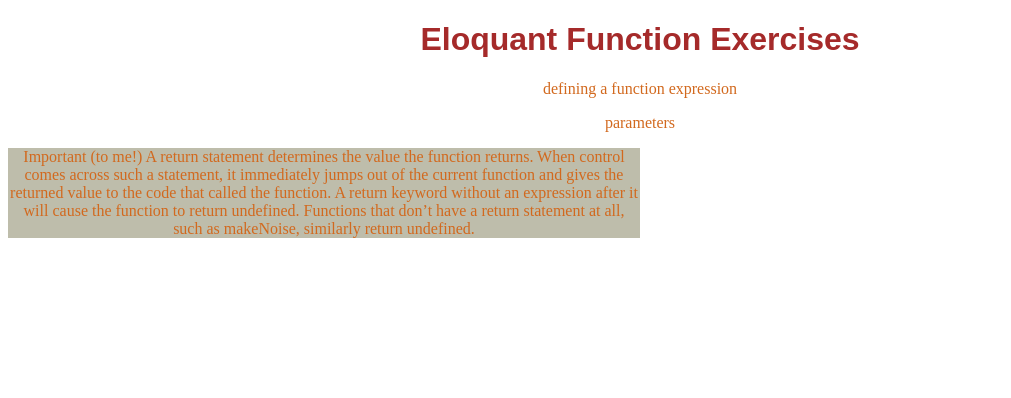
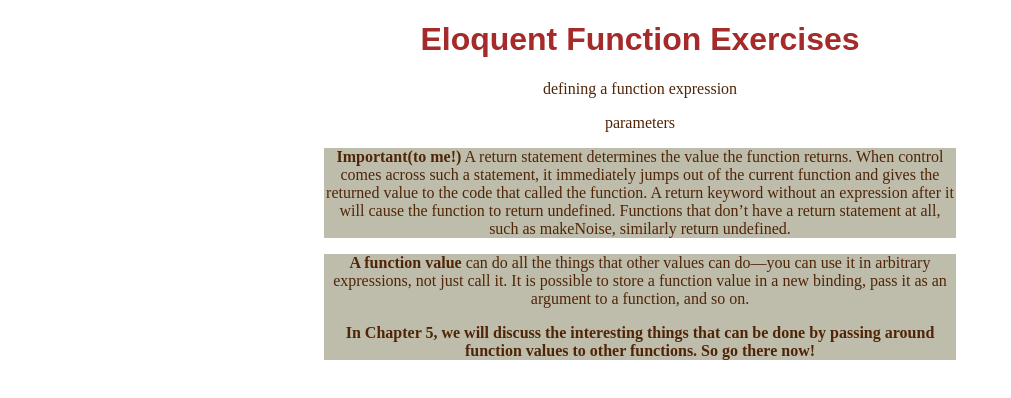
Before and after one commit to 1BobC/ejsFuncs, a plain HTML site: page index.html in a window 1280 px wide. Shown: the whole page, without its empty margins (0-1011 px from the left). Drawn offline with Linux system fonts and the light colour scheme.

Commit message:
Complete bindings and scopes, nested scope and lexical binding, function values - break off and go to chapter 5 see note on index page Create index5, jscript5 style5 for exercises

```diff
--- a/index.html
+++ b/index.html
@@ -4,20 +4,27 @@
     <meta charset="UTF-8">
     <meta name="viewport" content="width=device-width, initial-scale=1.0">
     <link rel="stylesheet" href="style.CSS">
-    <title>Eloquant Funcctions</title>
+    <title>Eloquent Functions</title>
 </head>
 <body>
-    <h1>Eloquant Function Exercises</h1>
+    <h1>Eloquent Function Exercises</h1>
     <p>defining a function expression</p>
     <p>parameters</p>
     <div class= returnNote>
-    <p>Important (to me!) A return statement determines the value the function returns.
+    <p><strong>Important(to me!)</strong> A return statement determines the value the function returns.
         When control comes across such a statement, it immediately jumps out of the current function
         and gives the returned value to the code that called the function.
         A return keyword without an expression after it will cause the function to return undefined.
         Functions that don’t have a return statement at all, such as makeNoise, similarly return
         undefined.</p>
     </div>
+    <div class= passValue>
+    <p><strong>A function value</strong> can do all the things that other values can do—you can use it in
+        arbitrary expressions, not just call it. It is possible to store a function value
+        in a new binding, pass it as an argument to a function, and so on.</p>
+    <p><strong> In Chapter 5, we will discuss the interesting things that can be done by passing around
+        function values to other functions. So go there now!</strong></p>
+    </div>
 
 <script src="jscript.js"></script>
 </body>
--- a/jscript.js
+++ b/jscript.js
@@ -1,20 +1,60 @@
 // defining a function expression
-const square= function(x){
-    return (x * x);
-};
-console.log(square(12));
+// const square= function(x){
+//     return (x * x);
+// };
+// console.log(square(12));
 
-// parameters
-const makenoise= function(){
-    console.log("Pling!");
-};
-makenoise();
+// no parameters
+//const makenoise= function(){
+    //console.log("Pling!");
+//     return("Pling");
+// };
+//makenoise();
+//console.log(makenoise());
 
-const power= function(base, exponent){
-    let result= 1;
-    for (let count= 0; count < exponent; count++) {
-        result *= base;
-    }
-    return; //result;
-}
-    console.log(power(2, 10));
+//two parameters
+// const power= function(base, exponent){
+//     let result= 1;
+//     for (let count= 0; count < exponent; count++) {
+//         result *= base;
+//     }
+//     return(result);
+// }
+//     console.log(power(2, 10));
+
+//bindings and scopes
+// let x= 10;
+// if (true){
+//     let y= 20;
+//     var z= 30;
+//     console.log(x + y + z);
+// }
+//     console.log(x + y + z); //-> y is not defined - outside scope of function!
+
+    //let n= 10;
+//    const halve= function(n) {
+        //let n= 10;
+//         return n / 2;
+// };
+//      let n= 10;                 //cannot be seen by function
+    //console.log(halve(100));
+    // console.log(halve(10));
+    // console.log(n);             //cannot be seen by function only sees let n= 10;
+
+//nested scope and lexical binding
+// const hummus= function(batches) {                   //factor changed to batches - more logical to me!
+//     const ingredient= function(amount, unit, name){
+//         let ingredientAmount= amount * batches;
+//         if(ingredientAmount > 1) {
+//             unit += 's';
+//         }
+//         console.log(`${ingredientAmount} ${unit} ${name}`);
+//     };
+//         ingredient( 1, "can", "chickpeas");
+//         ingredient( 0.25, "cup", "tahini");
+//         ingredient( 0.25, "cup", "lemon juice");
+//         ingredient( 1, "clove", "garlic");
+//         ingredient( 2, "tablespoon", "olive oil");
+//         ingredient( 0.5, "teaspoon", "cumin");
+// };
+//         hummus(5);
--- a/style.CSS
+++ b/style.CSS
@@ -5,9 +5,19 @@ h1{
 }
 p{
     text-align: center;
-    color: chocolate;
+    color: #502507;
 }
 .returnNote{
     background-color: #bebdab;
     width: 50%;
+    position: relative;
+    margin-right: auto;
+    margin-left: auto;
 }
+.passValue{
+    background-color: #bebdab;
+    width: 50%;
+    position: relative;
+    margin-right: auto;
+    margin-left: auto;
+}
```
Also changed, not shown: index5.html (added, +15 -0 lines), jscript5.js (added), style5.CSS (added), 1 other file.
